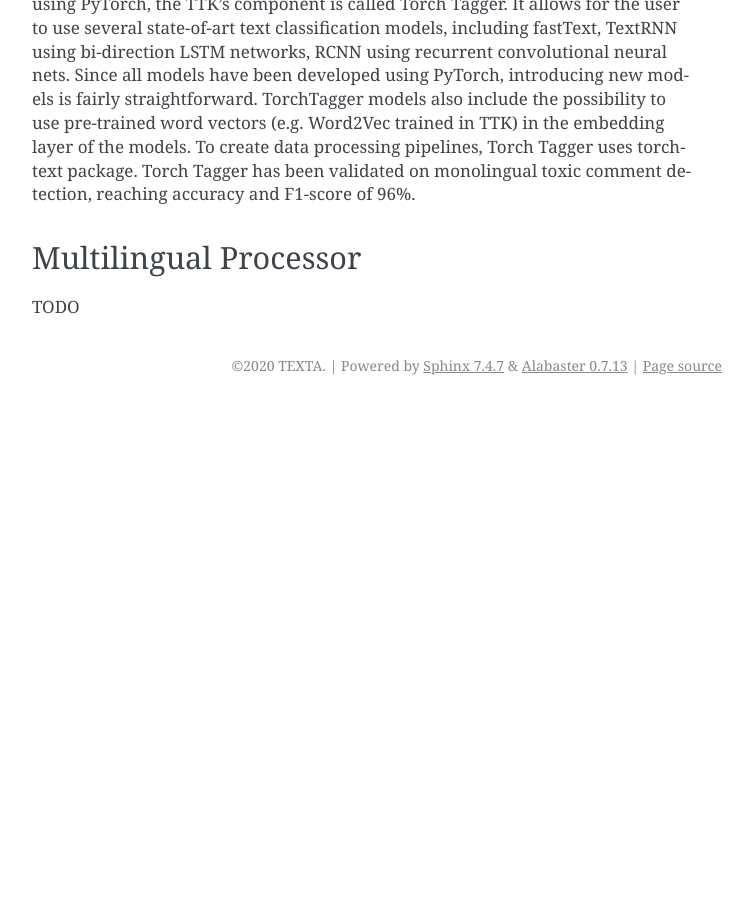
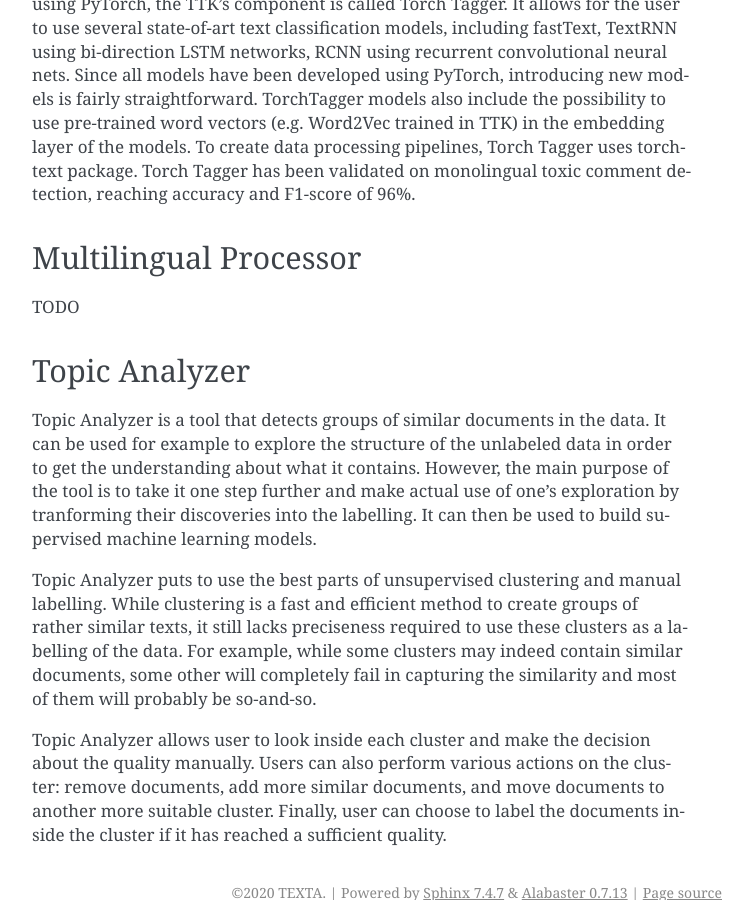
Before and after one commit to texta-tk/texta-tk.github.io, a Sphinx documentation site: the page built from source/concepts.rst, in a window 1280 px wide and 900 px high, scrolled down 3453 px. Shown: the whole window, without its empty margins (388-1141 px from the left). Built offline with Sphinx 7.4.7, drawn with Linux system fonts in a browser that asks for light colours; formulas are drawn with MathJax 3; before the commit the page ends 3858 px from its top, so only the background shows below that.

Commit message:
topic analyzer concept

```diff
--- a/source/concepts.rst
+++ b/source/concepts.rst
@@ -146,3 +146,14 @@ Multilingual Processor
 ----------------------
 
 TODO
+
+.. _topic_analyzer_concept:
+
+Topic Analyzer
+------------
+
+Topic Analyzer is a tool that detects groups of similar documents in the data. It can be used for example to explore the structure of the unlabeled data in order to get the understanding about what it contains. However, the main purpose of the tool is to take it one step further and make actual use of one's exploration by tranforming their discoveries into the labelling. It can then be used to build supervised machine learning models.
+
+Topic Analyzer puts to use the best parts of unsupervised clustering and manual labelling. While clustering is a fast and efficient method to create groups of rather similar texts, it still lacks preciseness required to use these clusters as a labelling of the data. For example, while some clusters may indeed contain similar documents, some other will completely fail in capturing the similarity and most of them will probably be so-and-so.
+
+Topic Analyzer allows user to look inside each cluster and make the decision about the quality manually. Users can also perform various actions on the cluster: remove documents, add more similar documents, and move documents to another more suitable cluster. Finally, user can choose to label the documents inside the cluster if it has reached a sufficient quality.
```
